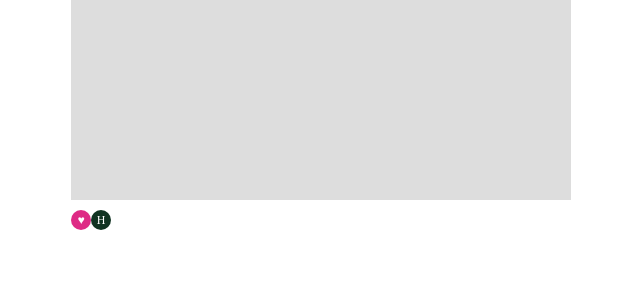
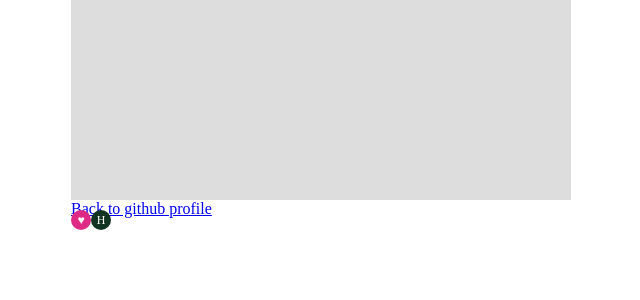
Before and after one commit to sankalpsans/sankalpsans.github.io, a Jekyll site: the page built from _posts/2016-09-24-facebook-love-button.markdown, in a window 1280 px wide. Shown: the top 300 px of the page, without its empty margins (319-959 px from the left). Built offline with Jekyll 4.4.1, drawn with Linux system fonts in a browser that asks for light colours.

Commit message:
New post

```diff
--- a/_posts/2016-09-24-facebook-love-button.markdown
+++ b/_posts/2016-09-24-facebook-love-button.markdown
@@ -68,6 +68,9 @@
             <span class="hem">H</span>
         </div>
     </div>
+    <div>
+    <a href="https://github.com/sankalpsans">Back to github profile</a>
+    </div>
    </body>
    <script>
   (function(i,s,o,g,r,a,m){i['GoogleAnalyticsObject']=r;i[r]=i[r]||function(){
```
